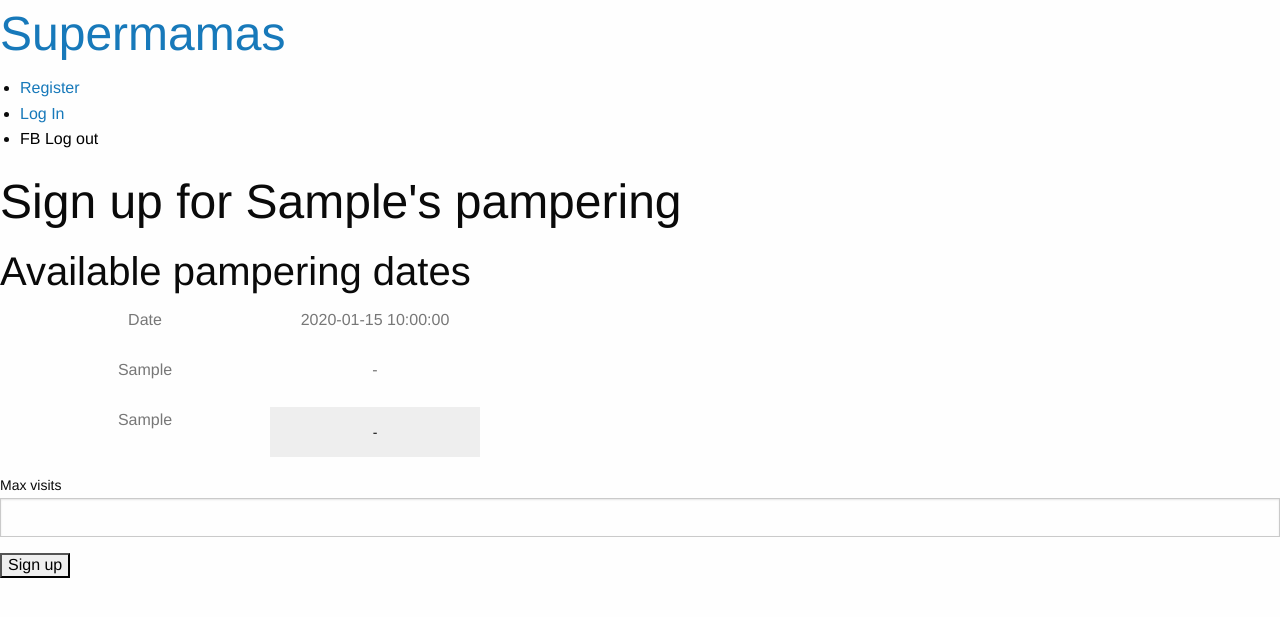
After one commit to oasalonen/supermamas, a Flask app: template supermamas/templates/signup_pampering.html.j2 in a window 1280 px wide. The commit adds this page. Shown: the top 617 px of the page. Run offline with Flask 2, Linux system fonts and the light colour scheme; the template is opened without the code that fills it: most values are stand-ins (such as "Sample title", 1, 10 or a date in 2020); some libraries are stand-ins or nearby versions.

Commit message:
Added signup page for pamperings

```diff
--- a/supermamas/pamperings/repository.py
+++ b/supermamas/pamperings/repository.py
@@ -1,4 +1,5 @@
 from flask_pymongo import PyMongo, ObjectId
+from supermamas.pamperings.pampering import Pampering
 
 class Repository:
     __instance = None
@@ -20,7 +21,7 @@ class Repository:
         return pampering
 
     def get(self, pampering_id):
-        return self.collection.find_one({"_id": ObjectId(pampering_id)})
+        return Pampering(self.collection.find_one({"_id": ObjectId(pampering_id)}))
 
     def update_field(self, pampering_id, field, value):
-        self.collection.update_one({"_id": ObjectId(pampering_id)}, {"$set": {field: value}})
+        return self.collection.update_one({"_id": ObjectId(pampering_id)}, {"$set": {field: value}})
--- a/supermamas/pamperings/signup.py
+++ b/supermamas/pamperings/signup.py
@@ -26,3 +26,7 @@ class Signup(dict):
     @property
     def max_visits(self):
         return self["max_visits"]
+
+    @max_visits.setter
+    def max_visits(self, value):
+        self["max_visits"] = value
--- a/supermamas/static/sass/style.scss
+++ b/supermamas/static/sass/style.scss
@@ -5,16 +5,79 @@
 @include foundation-xy-grid-classes;
 @include foundation-flex-classes;
 
+.custom-checkbox {
+    display: block;
+    height: 50px;
+    color: #777;
+
+    .container {
+        display: block;
+        position: relative;
+        height: 100%;
+        cursor: pointer;
+        -webkit-user-select: none;
+        -moz-user-select: none;
+        -ms-user-select: none;
+        user-select: none;
+    }
+    input {
+        position: absolute;
+        opacity: 0;
+        cursor: pointer;
+        height: 0;
+        width: 0;
+    }
+    .container label {
+        position: absolute;
+        top: 0;
+        left: 0;
+        height: 100%;
+        width: 100%;
+        margin: 0;
+        background-color: #eee;
+    }
+    .container:hover label {
+        background-color: #ccc;
+    }
+    .container input:checked ~ label {
+        background-color: #2196F3;
+    }
+
+    label:after {
+        content: "-";
+        display: inline-block;
+        position: relative;
+        height: 0%;
+        width: 100%;
+        vertical-align: middle;
+    }
+
+    .container input:checked ~ label:after {
+        content: "✓";
+    }
+}
+
+.signup {
+    li {
+        list-style-type: none;
+        display: block;
+        height: 50px;
+        text-align: center;
+        color: #777;
+    }
+}
+
 .date-range-selector {
     ul, li, label {
         margin: 0;
     }
 
-    .days {
+    .calendar {
+        @include xy-grid;
+
         li {
             list-style-type: none;
             display: inline-block;
-            width: 13.6%;
             height: 50px;
             text-align: center;
             color: #777;
--- a/supermamas/templates/calendar.html.j2
+++ b/supermamas/templates/calendar.html.j2
@@ -7,14 +7,44 @@
         <div class="cell small-12 medium-5">{{ forms.input("end_date", label=_("End date"), type="date", value=end_date) }}</div>
         <div class="cell small-12 medium-2">{{ forms.submit("Refresh dates", name="refresh_dates") }}</div>
     </div>
-<ul class="days">
-{% set ordered_dates = date_range|dictsort %}
-{% set first_weekday = date_range[ordered_dates|first|first].weekday %}
-{%- for i in range(first_weekday - 0) %}
-    <li class="empty"></li>
-{%- endfor %}
-{%- for item in ordered_dates %}
-    <li>{{ forms.date_selector(item|first, group="date_range[]", values=date_range) }}</li>
+    <ul class="calendar small-up-7">
+    {% set ordered_dates = date_range|dictsort %}
+    {% set first_weekday = date_range[ordered_dates|first|first].weekday %}
+    {%- for i in range(first_weekday - 0) %}
+        <li class="cell empty"></li>
+    {%- endfor %}
+    {%- for item in ordered_dates %}
+        <li class="cell">{{ forms.date_selector(item|first, group="date_range[]", values=date_range) }}</li>
+    {%- endfor %}
+    </ul>
+</div>
+{%- endmacro %}
+
+{% macro signup(available_dates, signups, current_signup) -%}
+<div class="signup">
+<ul class="grid-x">
+
+    <ul class="cell header small-3 medium-2">
+        <li>{% trans %}Date{% endtrans %}</li>
+    {% for signup in signups %}
+        <li>{{ signup.helping_mama.first_name }}</li>
+    {% endfor %}
+        <li>{{ current_signup.helping_mama.first_name }}</li>
+    </ul>
+
+{% set ordered_dates = available_dates|dictsort %}
+{%- for date in ordered_dates %}
+    {% set name = date|first %}
+    {% set value = available_dates[name] %}
+    {% set is_selected = name in current_signup.availabilities %}
+    <ul class="cell small-3 medium-2">
+        <li>{{ value.date_label }}</li>
+    {% for signup in signups %}
+        {% set is_available = name in signup.availabilities %}
+        <li>{{ "&check;" if is_available else "-" }}</li>
+    {% endfor %}
+        <li>{{ forms.checkbox(name, is_selected, group="availabilities[]") }}</li>
+    </ul>
 {%- endfor %}
 </ul>
 </div>
--- a/supermamas/templates/forms.html.j2
+++ b/supermamas/templates/forms.html.j2
@@ -18,3 +18,13 @@
 {%- macro submit(value, name="") -%}
     <input type="submit" value="{{ value }}" name="{{ name }}" />
 {%- endmacro %}
+
+{%- macro checkbox(name, is_checked=False, group="") -%}
+    {% set checked = "checked" if is_checked %}
+    <div class="custom-checkbox">
+        <div class="container">
+            <input name="{{ group }}" id="{{ name }}" type="checkbox" value="{{ name }}" {{ checked }} />
+            <label for="{{ name }}"></label>
+        </div>
+    </div>
+{%- endmacro %}
--- /dev/null
+++ b/supermamas/templates/signup_pampering.html.j2
@@ -0,0 +1,19 @@
+{% extends "base.html.j2" %}
+
+{% import "forms.html.j2" as forms %}
+{% import "calendar.html.j2" as calendar %}
+
+{% block header %}
+<h1>{% trans name=form_values.bubble_mama.first_name %}Sign up for {{ name }}'s pampering{% endtrans %}</h1>
+{% endblock %}
+
+{% block content %}
+<section>
+    <h2>{% trans %}Available pampering dates{% endtrans %}</h2>
+    <form method="post">
+        {{ calendar.signup(form_values.available_dates, form_values.signups, form_values.current_signup) }}
+        {{ forms.input("max_visits", label=_("Max visits"), errors=form_errors, values=form_values)}}
+        {{ forms.submit(_("Sign up"))}}
+    </form>
+</section>
+{% endblock %}
```
Also changed, not shown: supermamas/pampering.py (+27 -3 lines), supermamas/pamperings/service.py (+51 -5 lines).
